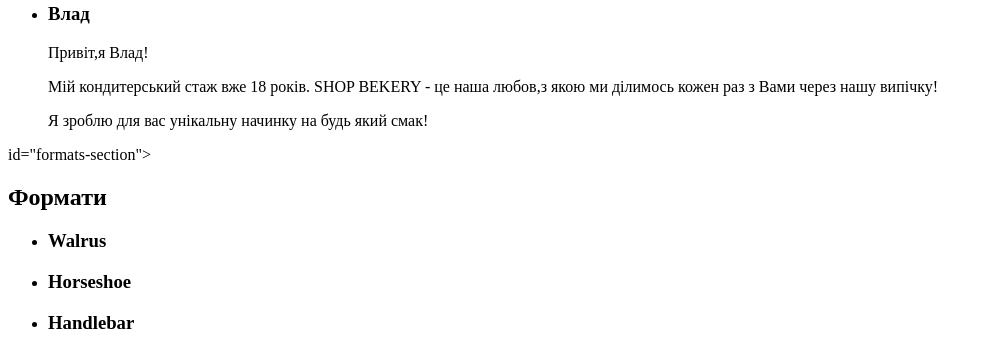
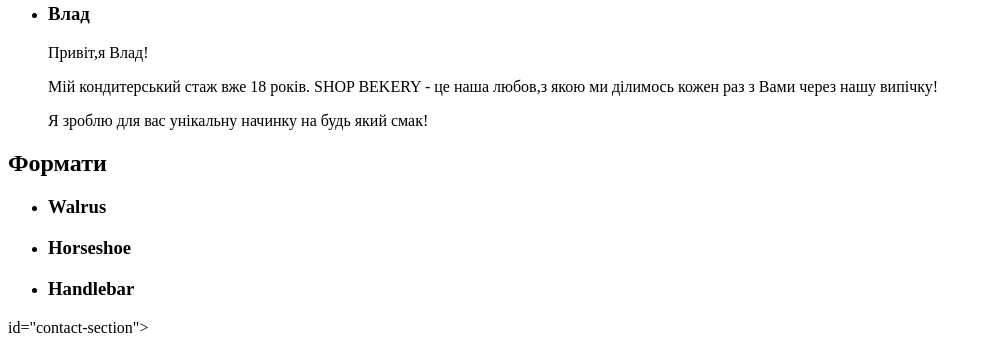
Before and after one commit to asunavextazi/Danya, a plain HTML site: page index.html in a window 1280 px wide. Shown: the part 1170-1523 px from the top of the page, without its empty margins (0-992 px from the left). Drawn offline with Linux system fonts and the light colour scheme.

Commit message:
danechka poreshal

```diff
--- a/index.html
+++ b/index.html
@@ -17,7 +17,7 @@
             <ul>
                 <li><a href="traditions-section">Наші традиції</a></li>
                 <li><a href="chefs-section">Шеф-кухарі</a></li>
-                <li><a href="formats-section">Формати</a></li>
+                <li><a href="#formats-section">Формати</a></li>
                 <li><a href="contact-section">Контакти</a></li>
             </ul>
         </nav>
@@ -70,7 +70,7 @@
                 </li>
             </ul>
         </section>
-        <section> id="formats-section">
+        <section id="formats-section">
             <h2>Формати</h2>
             <ul>
                 <li>
```
